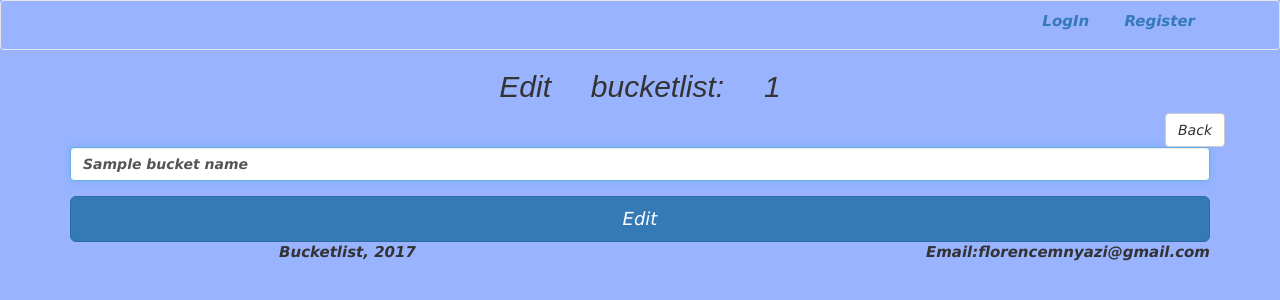
After one commit to flomnyazi/BucketList, a Flask app: template app/templates/edit_bucketlist.html in a window 1280 px wide. The commit adds this page. Shown: the top 300 px of the page. Run offline with Flask 2, Linux system fonts and the light colour scheme; the template is opened without the code that fills it: most values are stand-ins (such as "Sample title", 1, 10 or a date in 2020); parts of the project's set-up code (start-up, migrations or seed data) failed here and were passed over; some libraries are stand-ins or nearby versions.

Commit message:
modified files

```diff
--- a/app/app.py
+++ b/app/app.py
@@ -8,10 +8,13 @@ app = Flask(__name__)
 app.secret_key = 'topsecret'
 
 
-# Data structure
-users = {} # we save the class here
+users = {}
+""" saves user data"""
 bucketlists = {}
+""" dictionaries to save bucketlists"""
 activities = []
+""" lists activities"""
+
 
 def get_id_for_userName(userName):
     for user in users:
@@ -25,7 +28,6 @@ def login_required(f):
         if 'logged_in' in session:
             return f(*args, **kwargs)
         else:
-            flash('You need to login first')
             return redirect(url_for('login'))
     return wrap
 
@@ -52,6 +54,7 @@ def login():
 
 @app.route('/signup', methods=['GET', 'POST'])
 def signup():
+    """ enables a user to sign up"""
     if request.method == 'POST':
         firstName = request.form['firstName']
         email = request.form['email']
@@ -66,15 +69,17 @@ def signup():
 
 @app.route('/logout')
 def logout():
+    """ user can log out"""
     session.pop('logged_in', None)
     session.pop('email', None)
     session.pop('id', None)
     flash('you are logged out.')
     return redirect(url_for('index'))
 
-@app.route('/mybucketlist',methods =['GET','POST'])
+@app.route('/mybucketlist', methods =['GET','POST'])
 @login_required
 def create_bucketlist():
+    """enables user to create a bucketlist"""
     if request.method == 'POST':
         bucketlist = request.form['BucketListName']
         user_id = session['id']
@@ -89,43 +94,24 @@ def create_bucketlist():
     return render_template('mybucketlist.html')
 
 @app.route('/edit_bucketlist/<bucket_id>', methods =['GET', 'POST'])
-def update_bucketlist(bucket_id):
-    bucketlist = bucketlists[session['id']][bucket_id]
-    if request.method == 'POST':
-        bucketlist = request.form['/bucketlist']
-        user_id = session['id']
+def edit_bucketlist(bucket_id):
+    """ enables one to edit a bucketlist"""
+    user_id = session['id']
+    bucket = bucketlists[user_id][bucket_id]
+    if request.method == "POST":
+        bucketlist = request.form['BucketListName']
+        bucket.name = bucketlist
         return redirect(url_for('view_bucketlist'))
-    return render_template('bucketlist.html', bucketlist = bucketlists)
+    return render_template('edit_bucketlist.html')
 
-@app.route('/del_bucketlist', methods =['GET', 'POST'])
-def delete_bucketlist():
-    if request.method == 'POST':
-        bucketlist = request.form['BucketListName']
-        user_id = session['id']
-        return redirect (url_for('view_bucketlist'))
-    return render_template('mybucketlist.html')
-
-@app.route('/bucketlist', methods = ['GET','POST'])
-def add_bucketlist_item():
-    if request.method == 'POST':
-        bucketlist = request.form['bucketlist']
-        user_id = session['id']
-        flash(bucketlist + 'item has been added succesfully.')
-
-
-def edit_bucketlist_item():
-    if request.method == 'POST':
-        bucketlist = request.form['bucketlist']
-        user_id = session ['id']
-        flash(bucketlist + 'item has been updated successfully.')
-
-def delete_bucketlist_item():
-    if request.method == 'POST':
-        bucketlist = request.form['bucketlist']
-        user_id = session['id']
-
-
+@app.route('/del_bucketlist/<bucket_id>')
+def delete_bucketlist(bucket_id):
+    """ enables one to delete a bucketlist"""
+    user_id = session['id']
+    del bucketlists[user_id][bucket_id]
+    return redirect (url_for('view_bucketlist'))
 
 @app.route('/view')
 def view_bucketlist():
-    return render_template('View.html', bucketlists=bucketlists[session ['id']])
+    bucketlist_id = session['id']
+    return render_template('View.html', bucketlists=bucketlists[bucketlist_id])
--- a/app/templates/bucketlist.html
+++ b/app/templates/bucketlist.html
@@ -18,12 +18,11 @@
 
   <div class ="container narrow">
 
-      <p> Dreamt of going bungee jumping; Want to go on a hot air baloon ride in the Mara; Or do you simply want to go camping under the stars? Create you ultimate bucketlist by adding items below and when you want to accomplish </p>
-      <form method="post" action="/edit_bucketlist">
+  <form method="post" action="/edit_bucketlist">
   <fieldset>
     <div class="jumbotron">
     <legend>My BucketList:</legend>`
-      BucketList Activity:<br>
+      New BucketList Name:<br>
     <input type="text" name="BucketList_Item" value=""><br><br>
     <input type="submit" value="Add">
 
--- /dev/null
+++ b/app/templates/edit_bucketlist.html
@@ -0,0 +1,24 @@
+{% extends "base.html" %}
+
+{% block content %}
+
+<div class="container">
+    <div class="card card-container">
+        <div class="row">
+            <h2 class="form-signin-heading">Edit bucketlist: {{bucket_id}}</h2>
+            <div class="pull-right">
+                <a href="/mybucketlist" class="btn btn-default">Back</a>
+            </div>
+        </div>
+    </div>
+    <form class="form-signin" action="/edit_bucketlist/<bucket_id>" method="POST">
+        <div class="form-group">
+            <label for="bucketlist" class="sr-only">Bucketlist</label>
+            <input type="text" id="bucketlist" name="bucketlist" class="form-control" value="{{ bucket_name }}" placeholder="Bucketlist" required autofocus>
+        </div>
+
+        <button class="btn btn-lg btn-primary btn-block" type="submit">Edit </button>
+    </form>
+</div>
+
+{% endblock %}
```
Also changed, not shown: app/templates/View.html (+1 -10 lines), app/templates/mybucketlist.html (+0 -9 lines), 1 other file.
